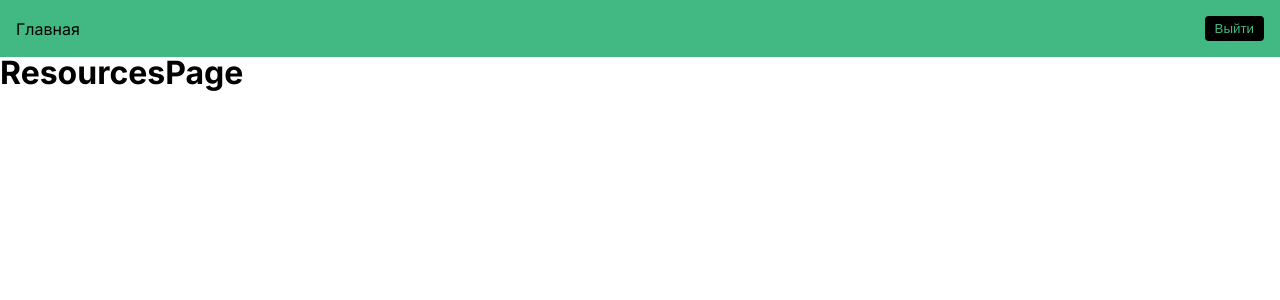
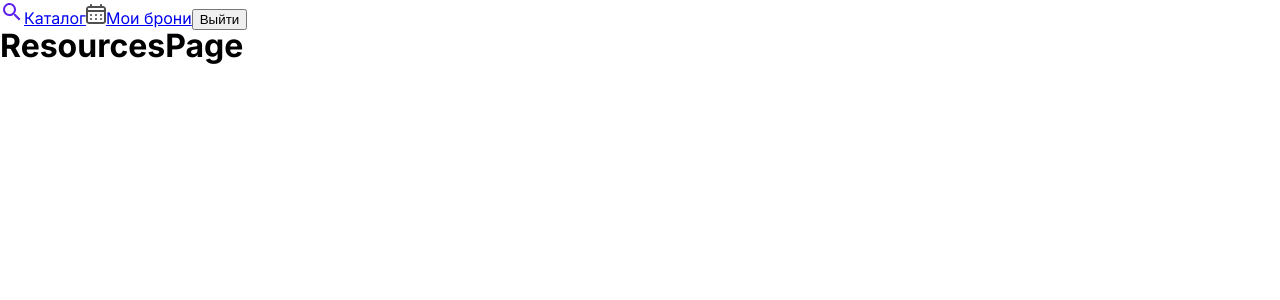
Before and after one commit to RightControlTeam/T1_project, a Vue app in the folder frontend/: page / in a window 1280 px wide. Shown: the top 300 px of the page. Built offline with nearby package versions, Linux system fonts and the light colour scheme.

Commit message:
add header and fix app

```diff
--- a/frontend/src/App.vue
+++ b/frontend/src/App.vue
@@ -1,43 +1,20 @@
 <script setup>
-import { RouterView, useRoute } from 'vue-router'
-import { computed } from 'vue'
-
-const route = useRoute()
-
-// Показывать шапку только НЕ на странице входа
-const showHeader = computed(() => route.path !== '/login' && route.path !== '/register')
+import { RouterView } from 'vue-router'
+import Header from './components/Header.vue'
 </script>
 
 <template>
     <div>
-        <!-- Шапка только если showHeader = true -->
-        <header v-if="showHeader">
-            <nav>
-                <RouterLink to="/">Главная</RouterLink>
-                <button @click="logout">Выйти</button>
-            </nav>
-        </header>
-
-        <!-- Здесь показываются страницы -->
+        <Header></Header>
         <main>
             <RouterView />
         </main>
     </div>
 </template>
 
-<script>
-// Отдельный скрипт для метода logout
-export default {
-    methods: {
-        logout() {
-            localStorage.removeItem('auth')
-            this.$router.push('/login')
-        }
-    }
-}
-</script>
 
-<style scoped>
+
+<!-- <style scoped>
 header {
     background: #42b883;
     padding: 1rem;
@@ -63,4 +40,4 @@
     border-radius: 4px;
     cursor: pointer;
 }
-</style>
+</style> -->
```
